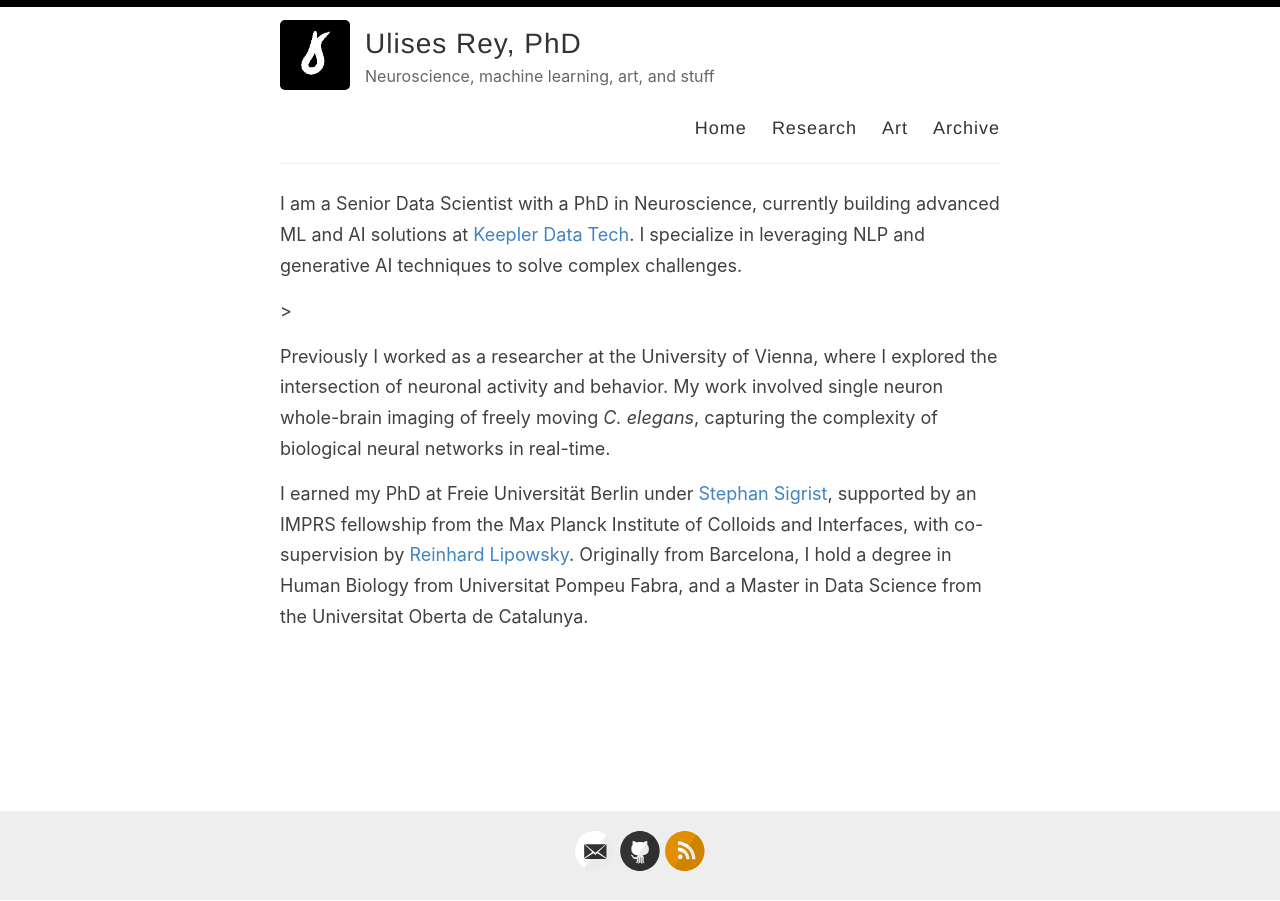
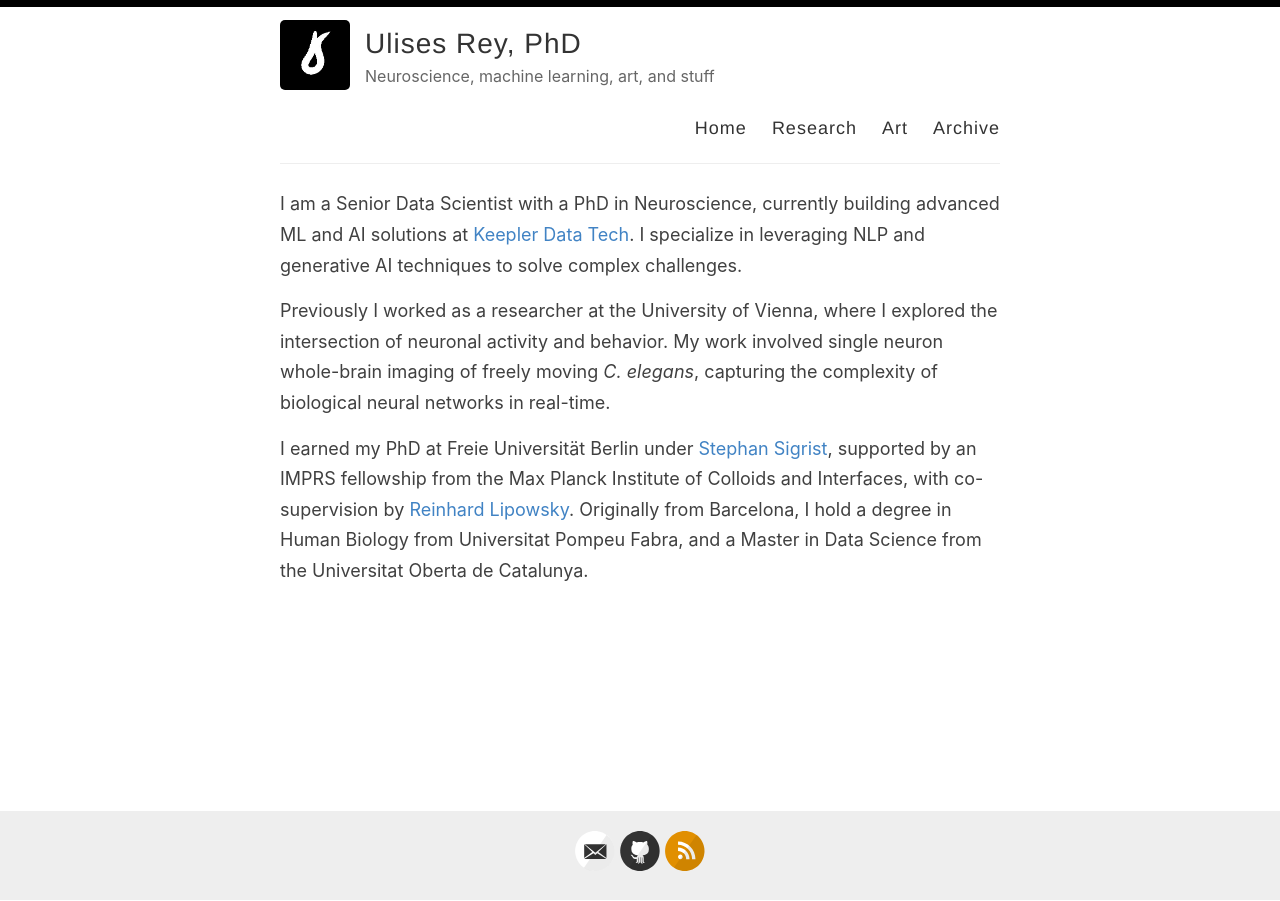
Before and after one commit to ulisesrey/ulisesrey.github.io, a Jekyll site: the page built from index.html, in a window 1280 px wide. Built offline with Jekyll 4.4.1, drawn with Linux system fonts in a browser that asks for light colours; the list of posts is cut into pages by our own code.

Commit message:
removed typo

```diff
--- a/index.html
+++ b/index.html
@@ -6,8 +6,7 @@ layout: default
   <div class="entry">
 <p>
 I am a Senior Data Scientist with a PhD in Neuroscience, currently building advanced ML and AI solutions at <a href="www.keepler.io">Keepler Data Tech</a>. I specialize in leveraging NLP and generative AI techniques to solve complex challenges.
-
-</p>>
+</p>
 <p>
 Previously I worked as a researcher at the University of Vienna, where I explored the intersection of neuronal activity and behavior. My work involved single neuron whole-brain imaging of freely moving <i>C. elegans</i>, capturing the complexity of biological neural networks in real-time.
 </p>
```
